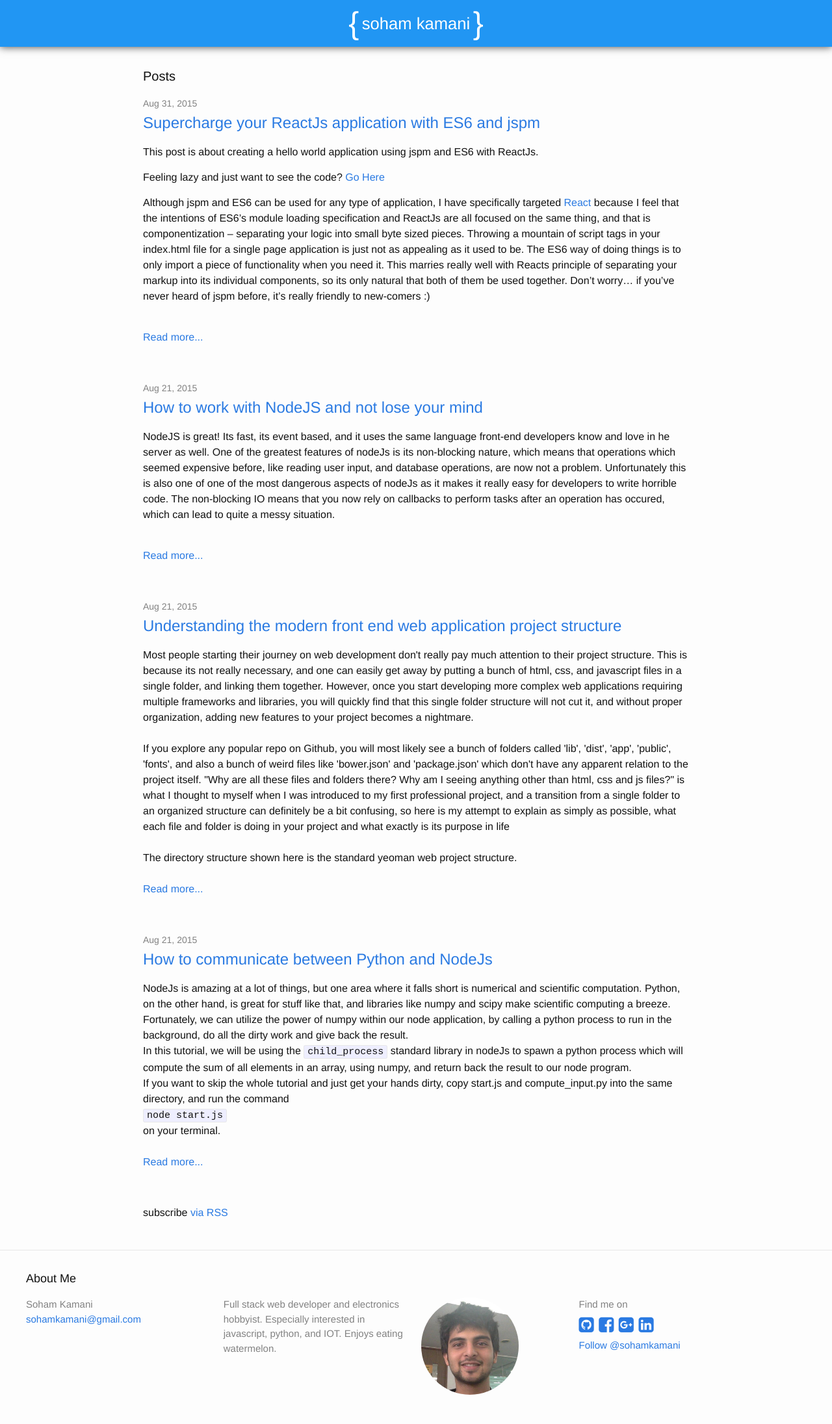
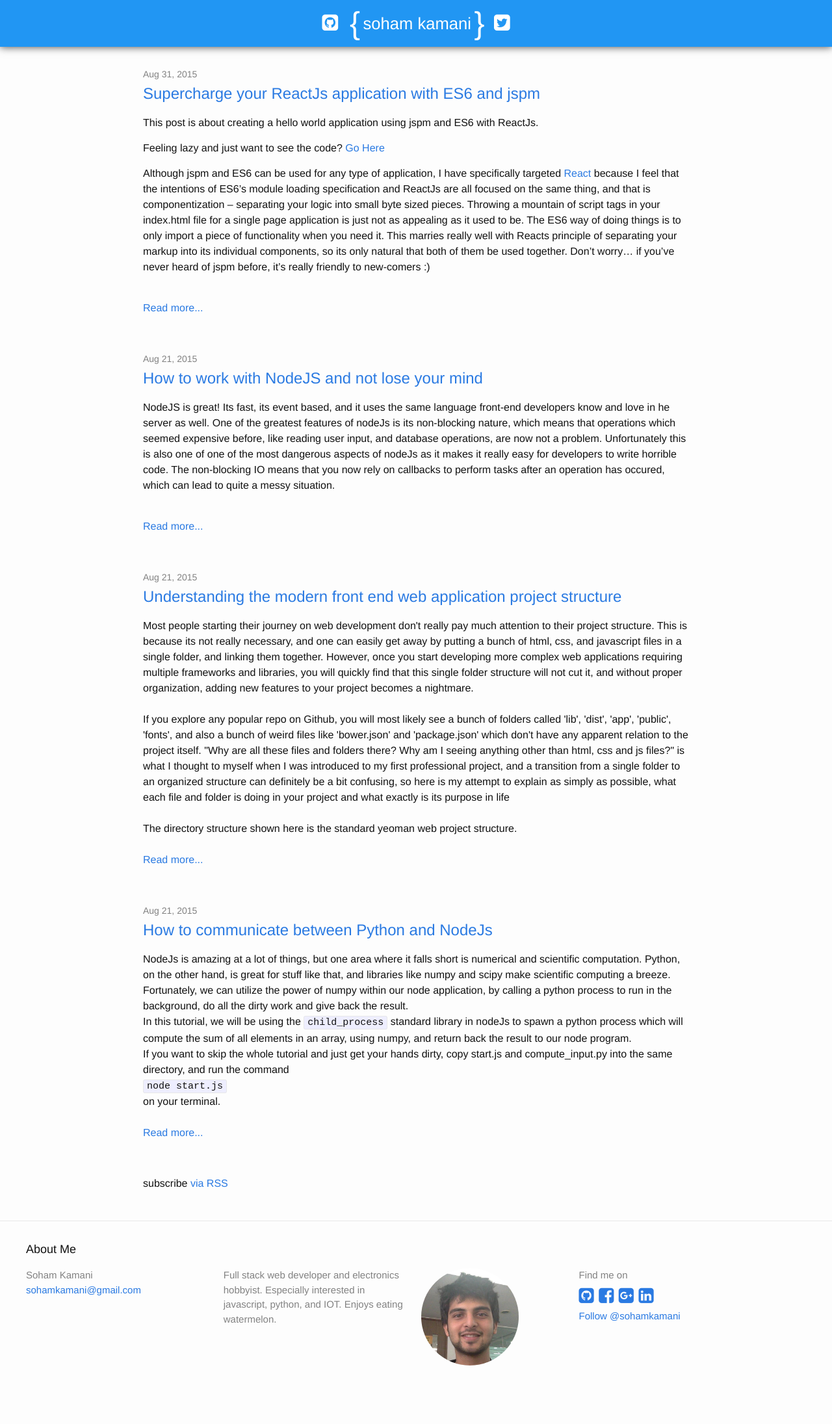
Before and after one commit to sohamkamani/sohamkamani.github.io, a Jekyll site: the page built from blog/index.html, in a window 1280 px wide. Shown: the whole page at 65% size. Built offline with Jekyll 4.4.1, drawn with Linux system fonts in a browser that asks for light colours; nearby versions of some CDN libraries; the list of posts is cut into pages by our own code; comment, search, counter and statistics services are not loaded; after the commit the page ends 2146 px from its top, so only the background shows below that.

Commit message:
more formatting

```diff
--- a/_includes/header.html
+++ b/_includes/header.html
@@ -1,24 +1,21 @@
 <header class="site-header">
-    <div class="wrapper">
-        <a href="{{ site.baseurl }}/">
-            <div>
-                <span style="font-size:3em; vertical-align:middle;">{</span>
-                <span style="font-size:1.6em; vertical-align:middle;">{{ site.title }}</span>
-                <span style="font-size:3em; vertical-align:middle;">}</span>
-            </div>
-        </a>
-        <!--<nav class="site-nav">
-            <a href="#" class="menu-icon">
-                <svg viewBox="0 0 18 15">
-                    <path fill="#424242" d="M18,1.484c0,0.82-0.665,1.484-1.484,1.484H1.484C0.665,2.969,0,2.304,0,1.484l0,0C0,0.665,0.665,0,1.484,0 h15.031C17.335,0,18,0.665,18,1.484L18,1.484z" />
-                    <path fill="#424242" d="M18,7.516C18,8.335,17.335,9,16.516,9H1.484C0.665,9,0,8.335,0,7.516l0,0c0-0.82,0.665-1.484,1.484-1.484 h15.031C17.335,6.031,18,6.696,18,7.516L18,7.516z" />
-                    <path fill="#424242" d="M18,13.516C18,14.335,17.335,15,16.516,15H1.484C0.665,15,0,14.335,0,13.516l0,0 c0-0.82,0.665-1.484,1.484-1.484h15.031C17.335,12.031,18,12.696,18,13.516L18,13.516z" />
-                </svg>
-            </a>
-            <div class="trigger">
-                {% for page in site.pages %} {% if page.title %}
-                <a class="page-link" href="{{ page.url | prepend: site.baseurl }}">{{ page.title }}</a> {% endif %} {% endfor %}
-            </div>
-        </nav>-->
-    </div>
+  <div class="wrapper">
+
+    <a href="https://github.com/{{ site.github_username }}" class="social-media-list__icon site-header--align-middle">
+    <i class="fa fa-github-square" class="site-header--align-middle"></i>
+    </a>
+
+    <a href="{{ site.baseurl }}/">
+      <span>
+        <span style="font-size:3em;" class="site-header--align-middle">{</span>
+        <span style="font-size:1.6em;" class="site-header--align-middle">{{ site.title }}</span>
+        <span style="font-size:3em;" class="site-header--align-middle">}</span>
+      </span>
+    </a>
+
+    <a href="https://github.com/{{ site.github_username }}" class="social-media-list__icon site-header--align-middle">
+    <i class="fa fa-twitter-square"></i>
+    </a>
+
+  </div>
 </header>
--- a/_sass/_custom.scss
+++ b/_sass/_custom.scss
@@ -12,6 +12,14 @@
             text-decoration: none;
             color: #BBDEFB;
         }
+        }
+
+        &--align-middle{
+          vertical-align:middle;
+        }
+
+        .social-media-list__icon{
+          margin: 0 10px;
         }
     }
 }
--- a/blog/index.html
+++ b/blog/index.html
@@ -1,12 +1,8 @@
 ---
 layout: default-blog
-title: about
 ---
 
-
 <div class="home">
-
-  <h1 class="page-heading">Posts</h1>
 
   <ul class="post-list">
     {% for post in paginator.posts %}
@@ -15,9 +11,11 @@ title: about
 
       <h2>
           <a class="post-link" href="{{ post.url | prepend: site.baseurl }}">{{ post.title }}</a>
-        </h2>
-        {{ post.excerpt }}<br>
-           <a href="{{ post.url }}">Read more...</a><br><br>
+        </h2> {{ post.excerpt }}
+      <br>
+      <a href="{{ post.url }}">Read more...</a>
+      <br>
+      <br>
     </li>
     {% endfor %}
   </ul>
@@ -28,8 +26,7 @@ title: about
   <div class="pagination" style="text-align: center;">
 
     {% if paginator.next_page %}
-    <h2><a href="{{ paginator.next_page_path }}" class="next">- more posts -</a></h2> {% endif %}
-    {% if paginator.previous_page %}
+    <h2><a href="{{ paginator.next_page_path }}" class="next">- more posts -</a></h2> {% endif %} {% if paginator.previous_page %}
     <h2><a href="{{ paginator.previous_page_path }}" class="previous">- previous page -</a></h2> {% endif %}
 
   </div>
```
Also changed, not shown: blog/archive.html (added, +22 -0 lines).
